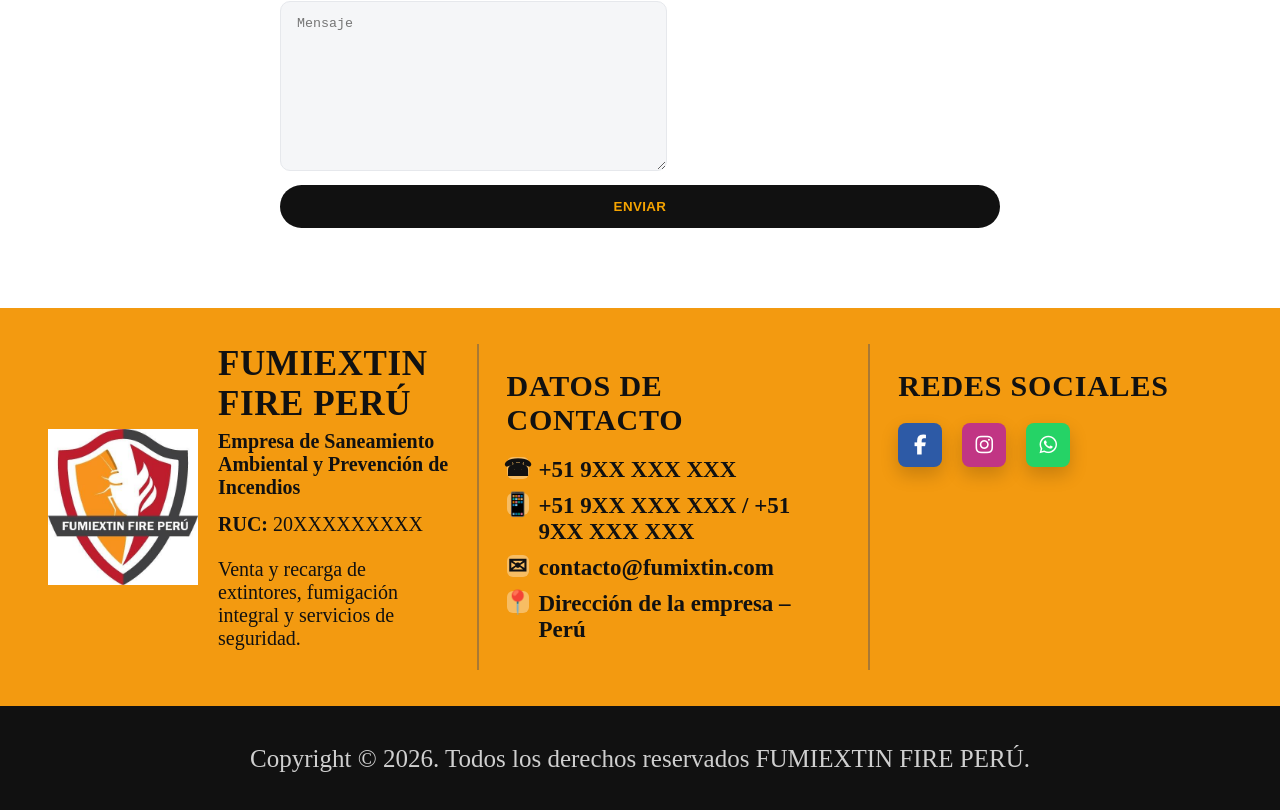
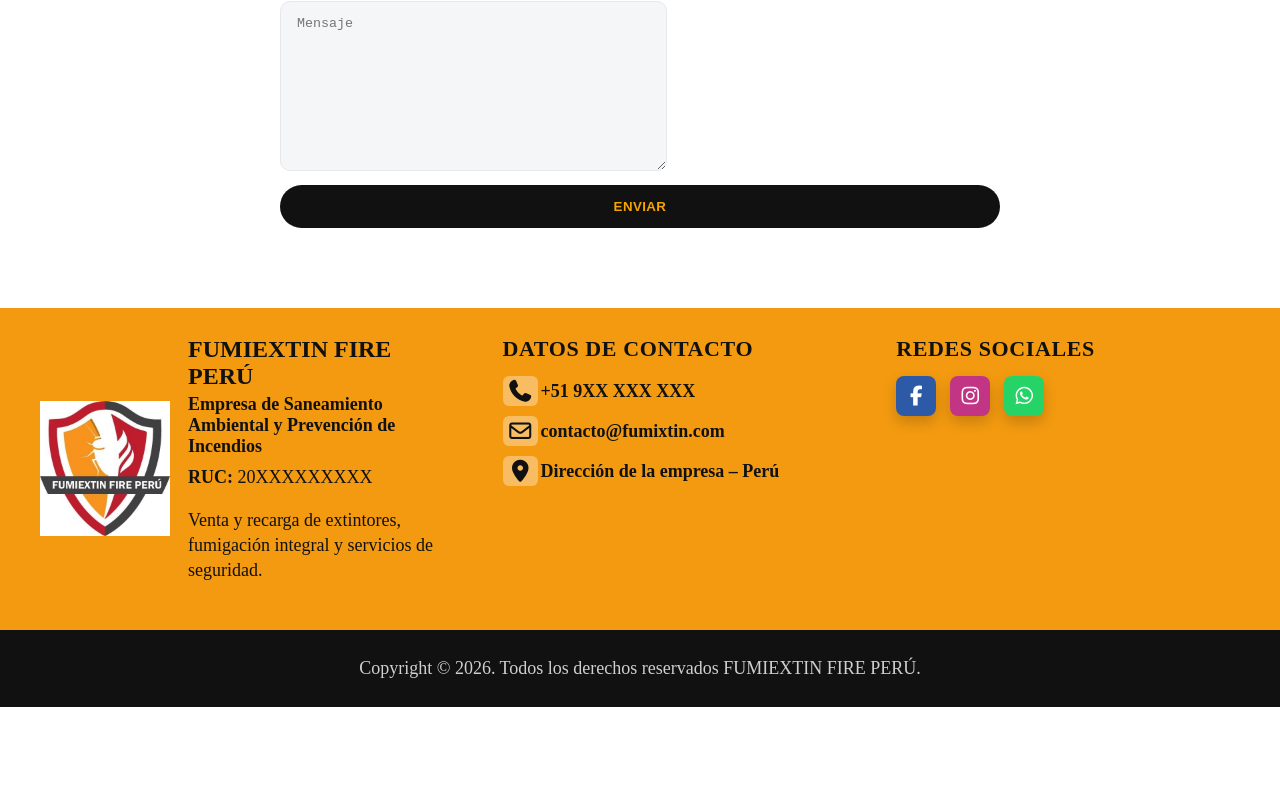
Before and after one commit to KevinChavez025/EXTINTORES, an Angular app: page / in a window 1280 px wide. Shown: the part 1978-2788 px from the top of the page. After the commit the page ends 2685 px from the top, so only its background shows below. Built offline with nearby package versions, Linux system fonts and the light colour scheme.

Commit message:
se perfecciono el footer

```diff
--- a/src/app/Componentes/footer/footer.css
+++ b/src/app/Componentes/footer/footer.css
@@ -5,48 +5,43 @@
 
 /* Layout principal */
 .footer__inner {
-  max-width: 2000px;
+  max-width: 1600px;
   margin: auto;
-  padding: 36px 48px;
+  padding: 28px 40px;
   display: grid;
   grid-template-columns: 1.2fr 2px 1fr 2px 1fr;
-  gap: 28px;
+  gap: 24px;
+  align-items: start;
 }
 
 /* Separadores */
 .footer__divider {
   width: 2px;
-  background: rgba(30, 60, 120, 0.35);
+  background: rgba(30, 60, 120, 0.3);
 }
 
 /* =======================
-   BRAND (IMAGEN + TEXTO)
+   BRAND
    ======================= */
 .brand {
   display: grid;
-  grid-template-columns: 150px 1fr; /* BLOQUE IZQUIERDO */
-  gap: 20px;
-  align-items: stretch;
+  grid-template-columns: 130px 1fr;
+  gap: 18px;
 }
 
-/* Caja vertical del logo */
 .brand__logoBox {
-  min-height: 170px;                 /* ALTURA DEL BLOQUE */
+  min-height: 140px;
   display: flex;
   align-items: center;
   justify-content: center;
-  border-radius: 6px;
 }
 
-/* Imagen sin deformar */
 .brand__logo {
   width: 100%;
   height: 100%;
   object-fit: contain;
-  object-position: center;
 }
 
-/* Texto */
 .brand__text {
   display: flex;
   flex-direction: column;
@@ -55,35 +50,34 @@
 
 .brand__name {
   margin: 0;
-  font-size: 35px;
-  font-weight: 900;
-  letter-spacing: 0.6px;
+  font-size: 24px;
+  font-weight: 800;
 }
 
 .brand__tagline {
-  margin: 6px 0 12px;
-  font-size: 20px;
+  margin: 4px 0 8px;
+  font-size: 18px;
   font-weight: 700;
 }
 
 .brand__ruc {
   margin: 2px 0;
-  font-size: 20px;
+  font-size: 18px;
 }
 
 .brand__desc {
-  font-size: 20px;
+  font-size: 18px;
+  line-height: 1.4;
 }
 
 /* =======================
    TITULOS
    ======================= */
 .footer__title {
-  margin-top: 25px;
-  margin-bottom: 20px;
-  font-size: 30px;
+  margin: 0 0 14px;
+  font-size: 22px;
   font-weight: 900;
-  letter-spacing: 0.8px;
+  letter-spacing: 0.6px;
 }
 
 /* =======================
@@ -99,20 +93,19 @@
 
 .contact-item {
   display: grid;
-  grid-template-columns: 22px 1fr;
+  grid-template-columns: 28px 1fr;
   gap: 10px;
-  font-size: 23px;
+  font-size: 18px;
   font-weight: 600;
+  align-items: center;
 }
 
-.icon {
+.contact-item i {
+  font-size: 22px;
   background: rgba(255,255,255,0.35);
   border-radius: 6px;
-  width: 22px;
-  height: 22px;
-  display: flex;
-  align-items: center;
-  justify-content: center;
+  padding: 4px;
+  text-align: center;
 }
 
 /* =======================
@@ -120,12 +113,12 @@
    ======================= */
 .social {
   display: flex;
-  gap: 20px;
+  gap: 14px;
 }
 
 .social__btn {
-  width: 44px;
-  height: 44px;
+  width: 40px;
+  height: 40px;
   border-radius: 8px;
   display: flex;
   align-items: center;
@@ -133,8 +126,8 @@
   color: #fff;
   border: none;
   cursor: pointer;
-  box-shadow: 0 8px 18px rgba(0,0,0,0.18);
-  transition: transform .15s ease, box-shadow .15s ease;
+  box-shadow: 0 6px 14px rgba(0,0,0,0.18);
+  transition: transform .15s ease;
 }
 
 .social__btn i {
@@ -142,8 +135,7 @@
 }
 
 .social__btn:hover {
-  transform: translateY(-3px) scale(1.05);
-  box-shadow: 0 10px 22px rgba(0,0,0,0.28);
+  transform: translateY(-2px);
 }
 
 .social__btn.fb { background: #2d5aa6; }
@@ -157,8 +149,8 @@
   background: #111;
   color: #cfcfcf;
   text-align: center;
-  padding: 14px;
-  font-size: 25px;
+  padding: 10px;
+  font-size: 18px;
 }
 
 /* =======================
@@ -167,7 +159,7 @@
 @media (max-width: 950px) {
   .footer__inner {
     grid-template-columns: 1fr;
-    padding: 28px 18px;
+    padding: 24px 18px;
   }
 
   .footer__divider {
@@ -181,6 +173,10 @@
 
   .brand__logoBox {
     margin: auto;
-    max-width: 200px;
+    max-width: 180px;
+  }
+
+  .social {
+    justify-content: center;
   }
 }
--- a/src/app/Componentes/footer/footer.html
+++ b/src/app/Componentes/footer/footer.html
@@ -3,9 +3,7 @@
 
     <!-- COLUMNA 1: LOGO + TEXTO -->
     <section class="footer__col footer__brand">
-
       <div class="brand">
-        <!-- BLOQUE IZQUIERDO (IMAGEN ALTA) -->
         <div class="brand__logoBox">
           <img
             class="brand__logo"
@@ -14,21 +12,17 @@
           >
         </div>
 
-        <!-- TEXTO -->
         <div class="brand__text">
           <h3 class="brand__name">FUMIEXTIN FIRE PERÚ</h3>
           <p class="brand__tagline">
             Empresa de Saneamiento Ambiental y Prevención de Incendios
           </p>
-
           <p class="brand__ruc"><b>RUC:</b> 20XXXXXXXXX</p>
-
           <p class="brand__desc">
             Venta y recarga de extintores, fumigación integral y servicios de seguridad.
           </p>
         </div>
       </div>
-
     </section>
 
     <div class="footer__divider"></div>
@@ -39,22 +33,17 @@
 
       <ul class="contact-list">
         <li class="contact-item">
-          <span class="icon">☎</span>
+          <i class="fa-solid fa-phone"></i>
           <span>+51 9XX XXX XXX</span>
         </li>
 
         <li class="contact-item">
-          <span class="icon">📱</span>
-          <span>+51 9XX XXX XXX / +51 9XX XXX XXX</span>
-        </li>
-
-        <li class="contact-item">
-          <span class="icon">✉</span>
+          <i class="fa-regular fa-envelope"></i>
           <span>contacto@fumixtin.com</span>
         </li>
 
         <li class="contact-item">
-          <span class="icon">📍</span>
+          <i class="fa-solid fa-location-dot"></i>
           <span>Dirección de la empresa – Perú</span>
         </li>
       </ul>
@@ -63,17 +52,27 @@
     <div class="footer__divider"></div>
 
     <!-- COLUMNA 3: REDES -->
-    <section class="footer__col"> <h4 class="footer__title">REDES SOCIALES</h4>
-    <div class="social">
-    <button type="button" class="social__btn fb" (click)="openFacebook()" aria-label="Facebook"><i class="fa-brands fa-facebook-f"></i> </button>
-    <button type="button" class="social__btn ig" (click)="openInstagram()" aria-label="Instagram"><i class="fa-brands fa-instagram"></i> </button>
-    <button type="button" class="social__btn wa" (click)="openWhatsApp()" aria-label="WhatsApp"><i class="fa-brands fa-whatsapp"></i> </button>
-    </div>
+    <section class="footer__col">
+      <h4 class="footer__title">REDES SOCIALES</h4>
+
+      <div class="social">
+        <button type="button" class="social__btn fb" aria-label="Facebook">
+          <i class="fa-brands fa-facebook-f"></i>
+        </button>
+
+        <button type="button" class="social__btn ig" aria-label="Instagram">
+          <i class="fa-brands fa-instagram"></i>
+        </button>
+
+        <button type="button" class="social__btn wa" aria-label="WhatsApp">
+          <i class="fa-brands fa-whatsapp"></i>
+        </button>
+      </div>
     </section>
 
   </div>
 
-  <!-- BARRA NEGRA -->
+  <!-- BARRA INFERIOR -->
   <div class="footer__bottom">
     <p>
       Copyright © 2026. Todos los derechos reservados FUMIEXTIN FIRE PERÚ.
```
